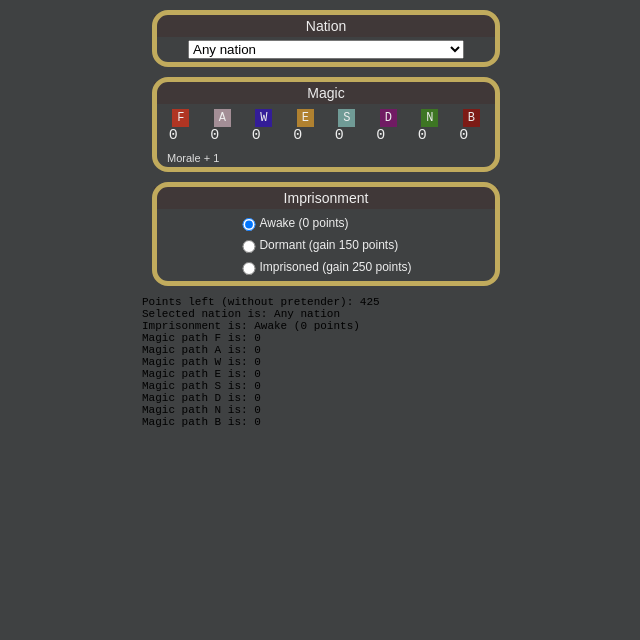
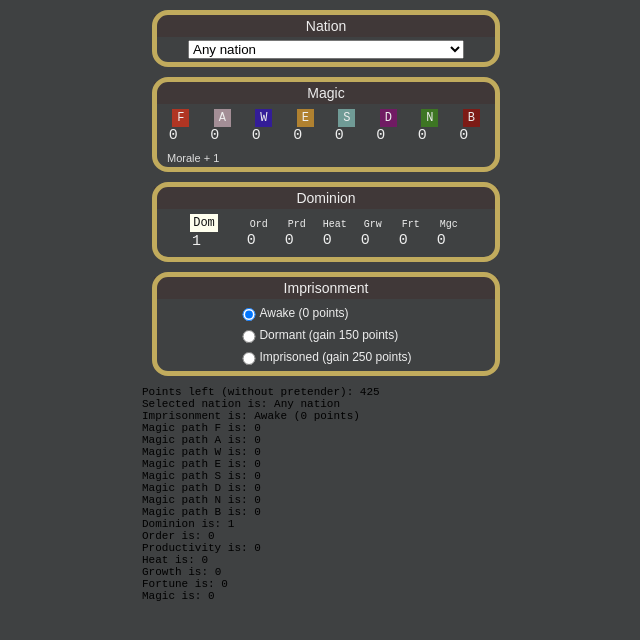
Before and after one commit to bsielski/pretenders-dom5, a React (Create React App) app: page / in a window 1280 px wide. Shown: the top 640 px of the page, without its empty margins (314-954 px from the left). Built offline with nearby package versions, Linux system fonts and the light colour scheme.

Commit message:
Select dominion scales

```diff
--- a/src/App.css
+++ b/src/App.css
@@ -133,7 +133,8 @@ body {
 }
 
 .value-picker--scale {
-    margin: 2px 1px;
+  flex-flow: column;
+  margin: 2px 1px;
 }
 
 .value-picker__label {
@@ -180,7 +181,7 @@ body {
 
 .value-picker--dominion {
     margin-right: 12px;
-
+    flex-flow: column;
 }
 
 .value-picker__label--scale {
--- a/src/App.js
+++ b/src/App.js
@@ -19,7 +19,13 @@ class Debug extends React.Component {
         <section id="debugger">Magic path D is: {this.props.pathD}</section>
         <section id="debugger">Magic path N is: {this.props.pathN}</section>
         <section id="debugger">Magic path B is: {this.props.pathB}</section>
-
+        <section id="debugger">Dominion is: {this.props.dominion}</section>
+        <section id="debugger">Order is: {this.props.order}</section>
+        <section id="debugger">Productivity is: {this.props.productivity}</section>
+        <section id="debugger">Heat is: {this.props.heat}</section>
+        <section id="debugger">Growth is: {this.props.growth}</section>
+        <section id="debugger">Fortune is: {this.props.fortune}</section>
+        <section id="debugger">Magic is: {this.props.magic}</section>
       </div>
     );
   }
@@ -59,6 +65,7 @@ class App extends Component {
       pathB: 0,
       dominion: 1,
       order: 0,
+      productivity: 0,
       heat: 0,
       growth: 0,
       fortune: 0,
@@ -198,6 +205,48 @@ class App extends Component {
         </div>
 
         <div className="form">
+          <header className="form__header">Dominion</header>
+          <div className="form__body">
+            <div className="form__section">
+              <div className="value-picker value-picker--dominion">
+                <label className="value-picker__label value-picker__label--dominion" htmlFor="dominion-picker__input">Dom</label>
+                <input type="number" name="dominion" onChange={this.changeNumber} min="1" max="10" value={this.state.dominion} id="dominion-picker__input" className="value-picker__input value-picker__input--dominion" />
+              </div>
+            </div>
+            <div className="form__body">
+              <div className="form__section">
+                <div className="value-picker value-picker--scale">
+                  <label className="value-picker__label value-picker__label--scale value-picker__label--order" htmlFor="order-picker__input">Ord</label>
+                  <input type="number" name="order" onChange={this.changeNumber} min="-3" max="3" value={this.state.order} id="order-picker__input" className="value-picker__input value-picker__input--scale value-picker__input--order" />
+                </div>
+                <div className="value-picker value-picker--scale">
+                  <label className="value-picker__label value-picker__label--scale value-picker__label--productivity" htmlFor="productivity-picker__input">Prd</label>
+                  <input type="number" name="productivity" onChange={this.changeNumber} min="-3" max="3" value={this.state.productivity} id="productivity-picker__input" className="value-picker__input value-picker__input--scale value-picker__input--productivity" />
+                </div>
+                <div className="value-picker value-picker--scale">
+                  <label className="value-picker__label value-picker__label--scale value-picker__label--heat" htmlFor="heat-picker__input">Heat</label>
+                  <input type="number" name="heat" onChange={this.changeNumber} min="-3" max="3" value={this.state.heat} id="heat-picker__input" className="value-picker__input value-picker__input--scale value-picker__input--heat" />
+                </div>
+              </div>
+              <div className="form__section">
+                <div className="value-picker value-picker--scale">
+                  <label className="value-picker__label value-picker__label--scale value-picker__label--growth" htmlFor="growth-picker__input">Grw</label>
+                  <input type="number" name="growth" onChange={this.changeNumber} min="-3" max="3" value={this.state.growth} id="growth-picker__input" className="value-picker__input value-picker__input--scale value-picker__input--growth" />
+                </div>
+                <div className="value-picker value-picker--scale">
+                  <label className="value-picker__label value-picker__label--scale value-picker__label--fortune" htmlFor="fortune-picker__input">Frt</label>
+                  <input type="number" name="fortune" onChange={this.changeNumber} min="-3" max="3" value={this.state.fortune} id="fortune-picker__input" className="value-picker__input value-picker__input--scale value-picker__input--fortune" />
+                </div>
+                <div className="value-picker value-picker--scale">
+                  <label className="value-picker__label value-picker__label--scale value-picker__label--magic" htmlFor="magic-picker__input">Mgc</label>
+                  <input type="number" name="magic" onChange={this.changeNumber} min="-3" max="3" value={this.state.magic} id="magic-picker__input" className="value-picker__input value-picker__input--scale value-picker__input--magic" />
+                </div>
+              </div>
+            </div>
+          </div>
+        </div>
+
+        <div className="form">
           <header className="form__header">Imprisonment</header>
           <div className="form__body form__body--imprisonment">
             {imprisonmentOptions}
@@ -208,6 +257,7 @@ class App extends Component {
         <Debug
           nation={this.nations[currentNationId].label}
           imprisonment={this.imprisonmentOptions[currentImprisonment].label}
+          points={currentBasePointsLeft}
           pathF={currentPathF}
           pathA={currentPathA}
           pathW={currentPathW}
@@ -216,55 +266,16 @@ class App extends Component {
           pathD={currentPathD}
           pathN={currentPathN}
           pathB={currentPathB}
-          points={currentBasePointsLeft}
+          dominion={this.state.dominion}
+          order={this.state.order}
+          productivity={this.state.productivity}
+          heat={this.state.heat}
+          growth={this.state.growth}
+          fortune={this.state.fortune}
+          magic={this.state.magic}
         />
-
       </main>
     );
-        //
-        // <div className="form">
-        //   <header className="form__header">Dominion</header>
-        //   <div className="form__body">
-        //     <div className="form__section">
-        //       <div className="value-picker value-picker--dominion">
-        //         <label className="value-picker__label value-picker__label--dominion" for="dominion-picker__input">Dom</label>
-        //         <input type="number" min="1" max="10" value="1" id="dominion-picker__input" className="value-picker__input value-picker__input--dominion" />
-        //       </div>
-        //     </div>
-        //     <div className="form__body">
-        //       <div className="form__section">
-        //         <div className="value-picker value-picker--scale">
-        //           <label className="value-picker__label value-picker__label--scale value-picker__label--order" for="order-picker__input">Ord</label>
-        //           <input type="number" min="-3" max="3" value="0" id="order-picker__input" className="value-picker__input value-picker__input--scale value-picker__input--order" />
-        //         </div>
-        //         <div className="value-picker value-picker--scale">
-        //           <label className="value-picker__label value-picker__label--scale value-picker__label--productivity" for="productivity-picker__input">Prd</label>
-        //           <input type="number" min="-3" max="3" value="0" id="productivity-picker__input" className="value-picker__input value-picker__input--scale value-picker__input--productivity" />
-        //         </div>
-        //         <div className="value-picker value-picker--scale">
-        //           <label className="value-picker__label value-picker__label--scale value-picker__label--heat" for="heat-picker__input">Heat</label>
-        //           <input type="number" min="-3" max="3" value="0" id="heat-picker__input" className="value-picker__input value-picker__input--scale value-picker__input--heat" />
-        //         </div>
-        //       </div>
-        //       <div className="form__section">
-        //         <div className="value-picker value-picker--scale">
-        //           <label className="value-picker__label value-picker__label--scale value-picker__label--growth" for="growth-picker__input">Grw</label>
-        //           <input type="number" min="-3" max="3" value="0" id="growth-picker__input" className="value-picker__input value-picker__input--scale value-picker__input--growth" />
-        //         </div>
-        //         <div className="value-picker value-picker--scale">
-        //           <label className="value-picker__label value-picker__label--scale value-picker__label--fortune" for="fortune-picker__input">Frt</label>
-        //           <input type="number" min="-3" max="3" value="0" id="fortune-picker__input" className="value-picker__input value-picker__input--scale value-picker__input--fortune" />
-        //         </div>
-        //         <div className="value-picker value-picker--scale">
-        //           <label className="value-picker__label value-picker__label--scale value-picker__label--magic" for="magic-picker__input">Mgc</label>
-        //           <input type="number" min="-3" max="3" value="0" id="magic-picker__input" className="value-picker__input value-picker__input--scale value-picker__input--magic" />
-        //         </div>
-        //       </div>
-        //     </div>
-        //   </div>
-        // </div>
-        //
-
         //
         // <div className="form">
         //   <header className="form__header">Pretenders</header>
```
